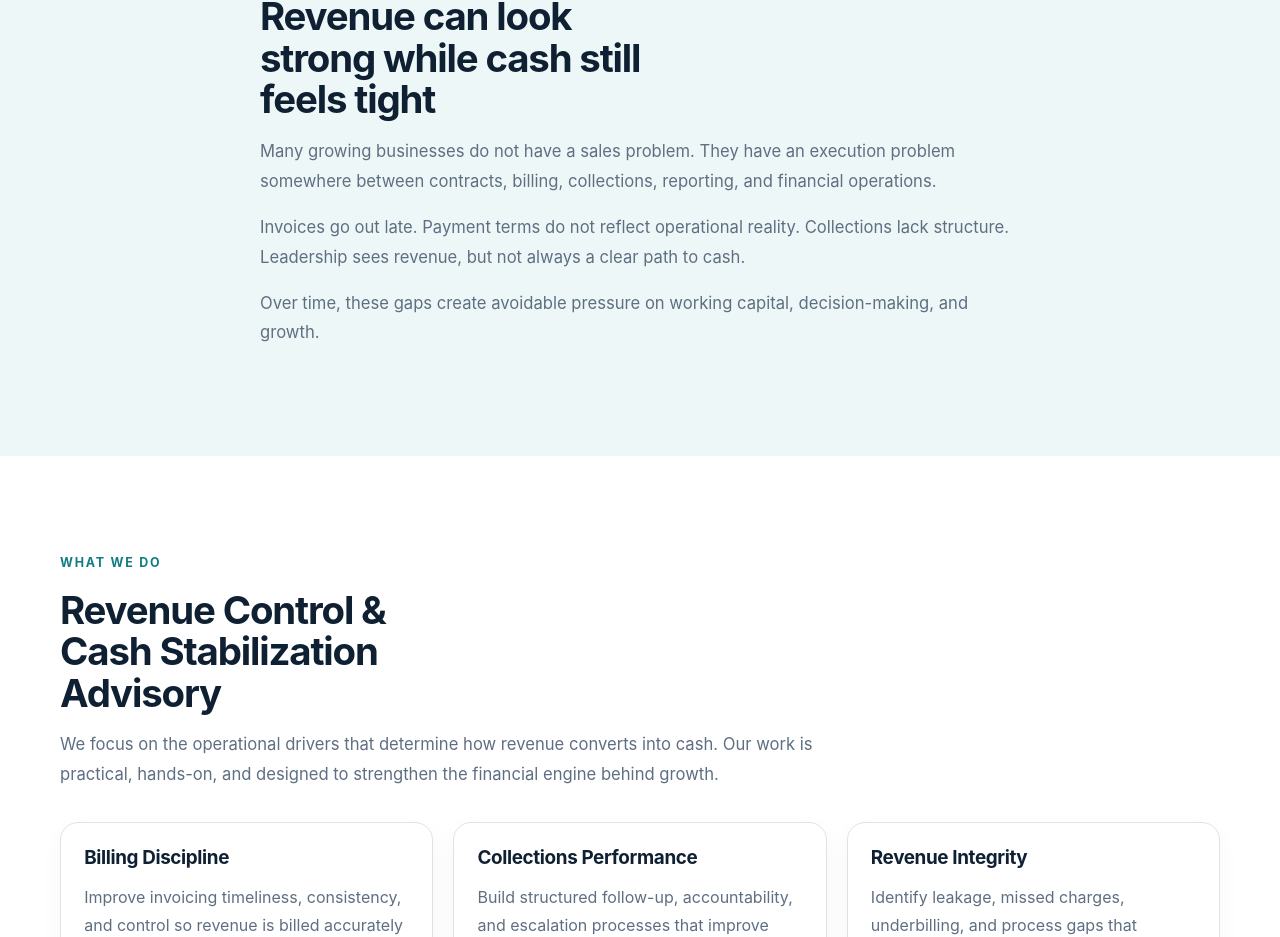
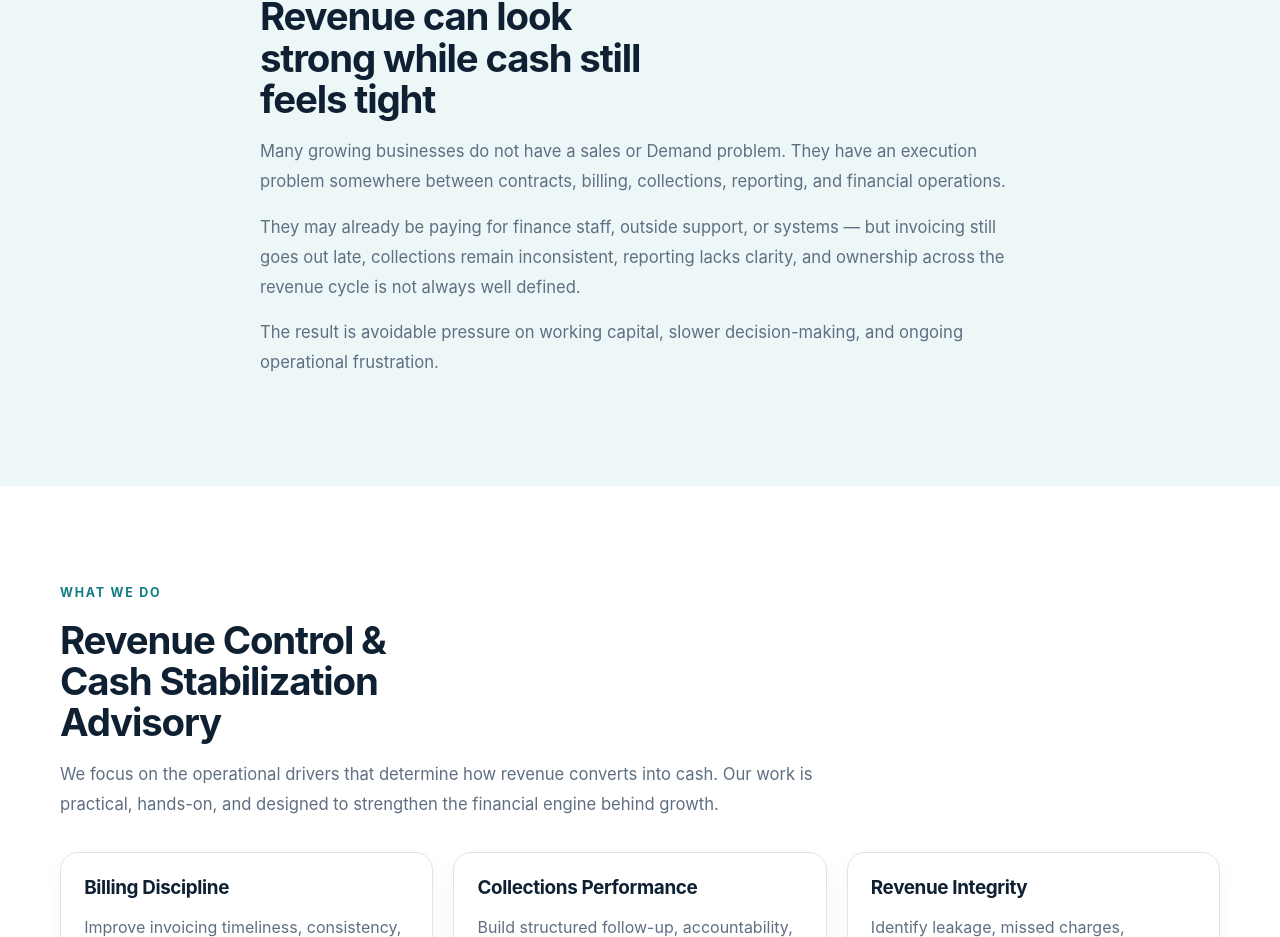
Before and after one commit to pjechete/prosperity-heritage-Advisory-Services, a Next.js app: page / in a window 1280 px wide. Shown: the part 940-1877 px from the top of the page. Built offline with nearby package versions, Linux system fonts and the light colour scheme.

Commit message:
Update page.tsx

```diff
--- a/src/app/page.tsx
+++ b/src/app/page.tsx
@@ -47,18 +47,16 @@ export default function HomePage() {
             Revenue can look strong while cash still feels tight
           </h2>
           <p className="section-copy">
-            Many growing businesses do not have a sales problem. They have an
+            Many growing businesses do not have a sales or Demand problem. They have an
             execution problem somewhere between contracts, billing, collections,
             reporting, and financial operations.
           </p>
           <p className="section-copy">
-            Invoices go out late. Payment terms do not reflect operational
-            reality. Collections lack structure. Leadership sees revenue, but
-            not always a clear path to cash.
+           They may already be paying for finance staff, outside support, or systems — but invoicing still goes out late,
+            collections remain inconsistent, reporting lacks clarity, and ownership across the revenue cycle is not always well defined.
           </p>
           <p className="section-copy">
-            Over time, these gaps create avoidable pressure on working capital,
-            decision-making, and growth.
+            The result is avoidable pressure on working capital, slower decision-making, and ongoing operational frustration.
           </p>
         </div>
       </section>
```
